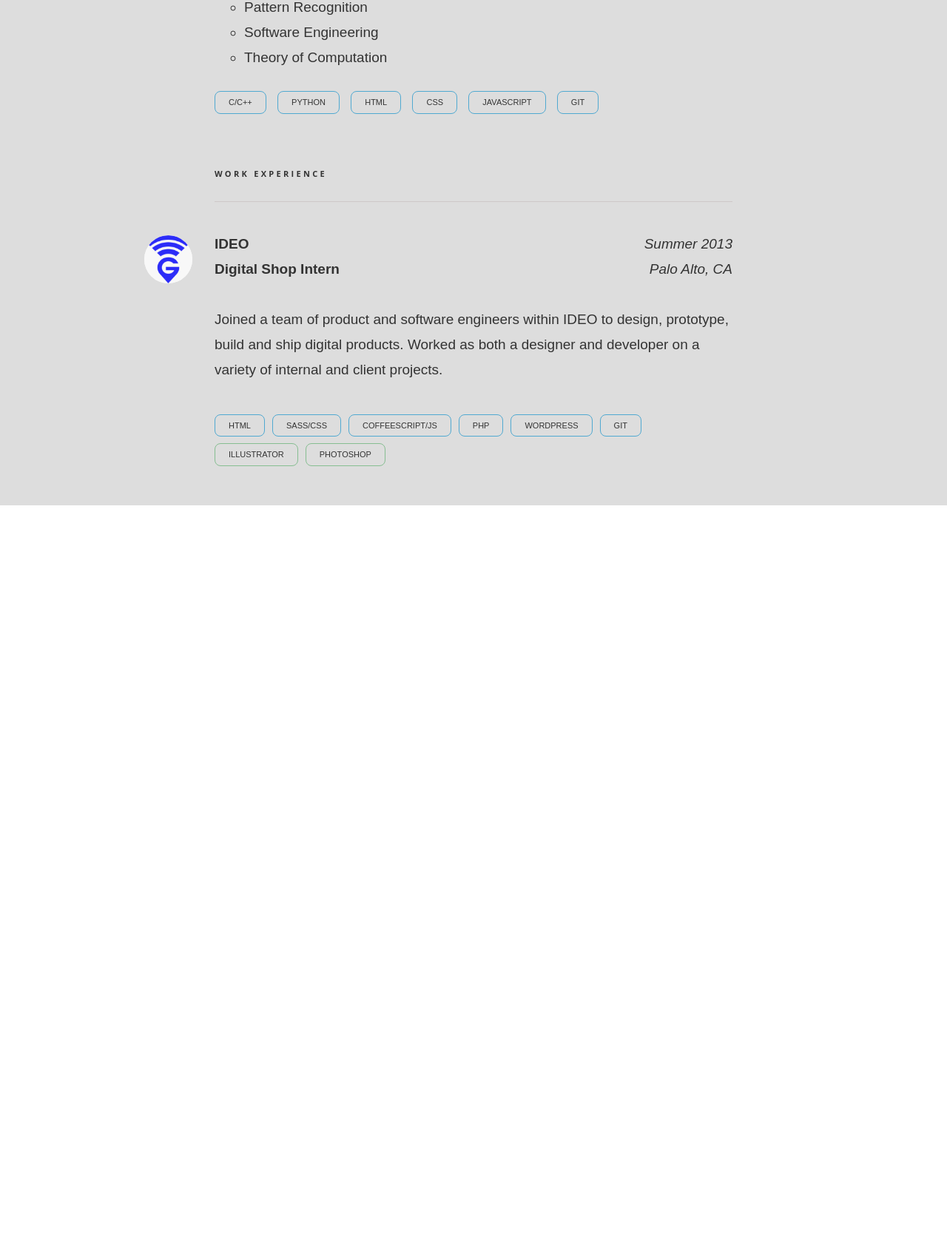
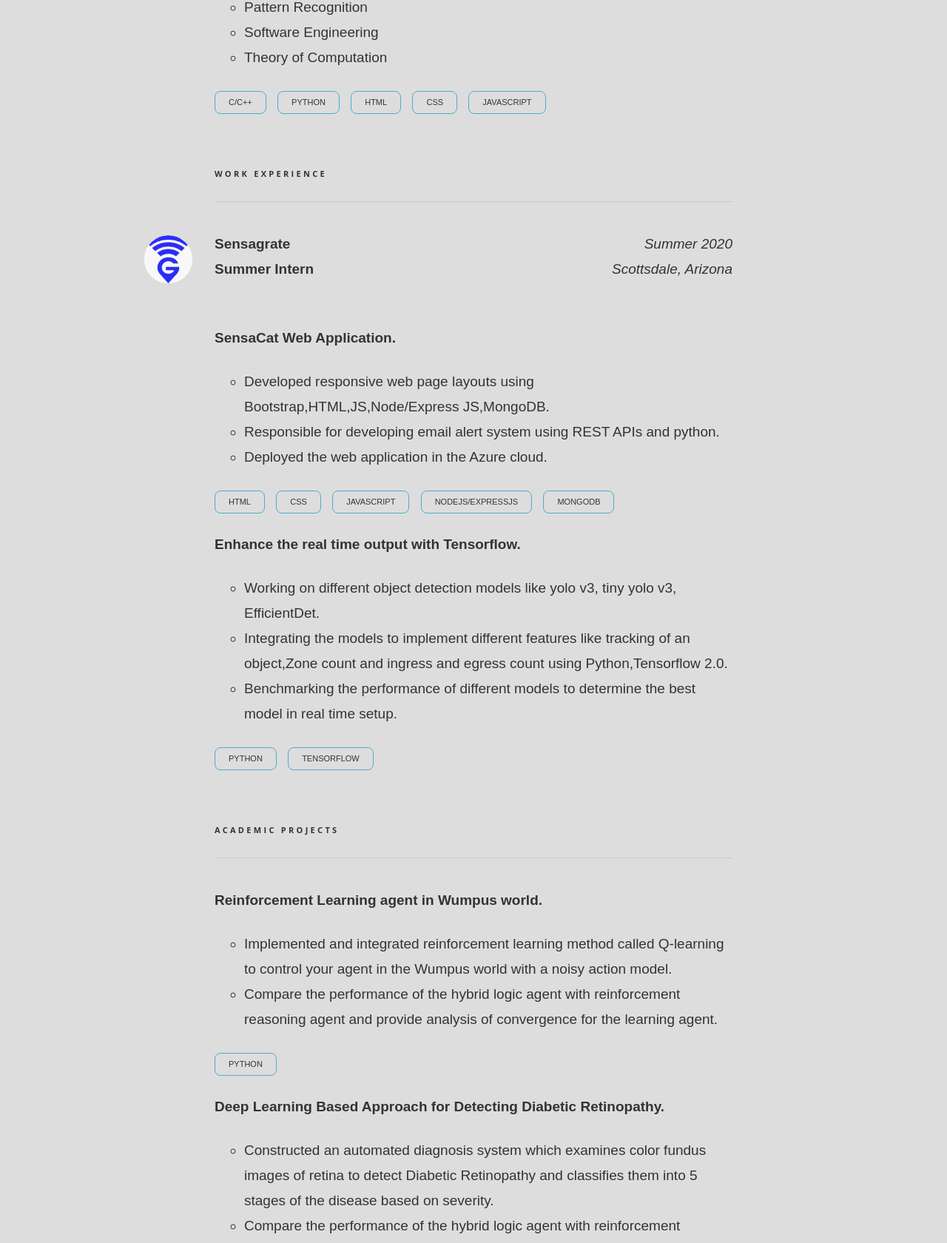
Before and after one commit to sudini-akshitha/PersonalWebsite, a plain HTML site: page index.html in a window 1280 px wide. Shown: the part 1120-2800 px from the top of the page at 74% size. Before the commit the page ends 1803 px from the top, so only its background shows below. Drawn offline with Linux system fonts and the light colour scheme.

Commit message:
Updated Projects

```diff
--- a/index.html
+++ b/index.html
@@ -7,13 +7,14 @@
     <link rel="icon" href="images/favicon.ico">
   </head>
   <body>
-    <!-- Résumé -->
+    <!-- Resume -->
 		<div id="resume">
 			<div class="inner">
 				<p class="tagline">Resume</p>
+				<!--  Education  -->
 				<p class="section-tagline" style="text-align:left;">Education</p>
 				<p>
-					<a target="_blank" href="http://usc.edu/"><img class="icon" src="images/asulogo.png"></a><b>Arizona State University</b>
+					<a target="_blank" href="http://asu.edu/"><img class="icon" src="images/asulogo.png"></a><b>Arizona State University</b>
 					<span class="right"><i>2019 - 2021</i></span><br><b>Computer Science, Master of Science (M.S).</b>
 					<span class="right"><i>Tempe, AZ</i></span><br><br>
 						Relevant Coursework:<br>
@@ -30,12 +31,12 @@
 					<span class="skill">HTML</span>
 					<span class="skill">CSS</span>
 					<span class="skill">JavaScript</span>
-					<span class="skill">Git</span>
+
 				<p></p>
 				<br>
-				<!-- Résumé : Education : Sorbonne -->
+
 				<p>
-					<a target="_blank" href="http://www.english.paris-sorbonne.fr/%E2%80%8E"><img class="icon" src="images/nitc.png"></a><b>National Institute of Technology,Calicut</b>
+					<a target="_blank" href=""><img class="icon" src="images/nitc.png"></a><b>National Institute of Technology,Calicut</b>
 					<span class="right"><i>2015-2019</i></span><br>
 					<b>Computer Science, Bachelor of Technology (B.Tech).</b>
 					<span class="right"><i>Kerala,India</i></span><br><br>
@@ -58,22 +59,97 @@
 					<span class="skill">HTML</span>
 					<span class="skill">CSS</span>
 					<span class="skill">JavaScript</span>
-					<span class="skill">Git</span>
+
 				<p></p>
 				<br>
 
-				<!-- Résumé : Work Experience -->
+				<!--  Work Experience -->
 				<p class="section-tagline" style="text-align:left;">Work Experience</p>
 
-				<!-- Résumé : Work Experience : IDEO -->
+
 				<p>
-					<a target="_blank" href="http://www.ideo.com/"><img class="icon" src="images/sensagrate.png"></a><b>IDEO</b>
-					<span class="right"><i>Summer 2013</i></span><br>
-					<b>Digital Shop Intern</b>
-					<span class="right"><i>Palo Alto, CA</i></span><br><br>
-						Joined a team of product and software engineers within IDEO to
-					design, prototype, build and ship digital products. Worked as both a designer and developer on a variety of internal and client projects.<br><br>
-					<span class="skill">HTML</span><span class="skill">SASS/CSS</span><span class="skill">CoffeeScript/JS</span><span class="skill">PHP</span><span class="skill">WordPress</span><span class="skill">Git</span><span class="skill design">Illustrator</span><span class="skill design">Photoshop</span>
+					<a target="_blank" href=""><img class="icon" src="images/sensagrate.png"></a><b>Sensagrate</b>
+					<span class="right"><i>Summer 2020</i></span><br>
+					<b>Summer Intern</b>
+					<span class="right"><i>Scottsdale, Arizona</i></span><br><br>
+
+
+
+					<h4>SensaCat Web Application.</h4>
+						<ul style="list-style:circle;">
+									<li>Developed responsive web page layouts using Bootstrap,HTML,JS,Node/Express JS,MongoDB. </li>
+									<li>Responsible for developing email alert system using REST APIs and python.</li>
+									<li>Deployed the web application in the Azure cloud.</li>
+
+								</ul>
+					<span class="skill">HTML</span>
+					<span class="skill">CSS</span>
+					<span class="skill">JavaScript</span>
+					<span class="skill">NodeJS/ExpressJS</span>
+					<span class="skill">MongoDB</span>
+
+					<h4>Enhance the real time output with Tensorflow.</h4>
+						<ul style="list-style:circle;">
+									<li>Working on different object detection models like yolo v3, tiny yolo v3, EfficientDet. </li>
+									<li>Integrating the models to implement different features like tracking of an object,Zone count and ingress and egress count using Python,Tensorflow 2.0.</li>
+									<li>Benchmarking the performance of different models to determine the best model in real time setup.</li>
+
+								</ul>
+					<span class="skill">Python</span>
+					<span class="skill">Tensorflow</span>
+
+
+
+				</p>
+				<br>
+
+
+
+				<!--  Academic Projects -->
+				<p class="section-tagline" style="text-align:left;">Academic Projects</p>
+
+
+				<p>
+					<h4>Reinforcement Learning agent in Wumpus world.</h4>
+						<ul style="list-style:circle;">
+									<li>Implemented and integrated reinforcement learning method called Q-learning  to control your agent in the Wumpus world with a noisy action model.</li>
+									<li>Compare the performance of the hybrid logic agent with reinforcement reasoning agent and provide analysis of convergence for the learning agent.</li>
+
+								</ul>
+					<span class="skill">Python</span>
+
+<h4>Deep Learning Based Approach for Detecting Diabetic Retinopathy.</h4>
+						<ul style="list-style:circle;">
+									<li>Constructed an automated diagnosis system which examines color fundus images of retina to detect Diabetic Retinopathy and classifies them into 5 stages of the disease based on severity.
+</li>
+									<li>Compare the performance of the hybrid logic agent with reinforcement reasoning agent and provide analysis of convergence for the learning agent.</li>
+
+								</ul>
+					<span class="skill">Python</span>
+
+
+
+
+					<h4>Student Portal System.</h4>
+						<ul style="list-style:circle;">
+									<li>Designed a Student Portal System website and also mobile application by implementing the procedures such as drawing UML diagrams, preparing SRS, SDD and then implementation and testing. </li>
+								</ul>
+					<span class="skill">HTML</span>
+					<span class="skill">CSS</span>
+					<span class="skill">JavaScript</span>
+					<span class="skill">PHP</span>
+					<span class="skill">MY SQL</span>
+
+
+					<h4>Experimental Operating System.</h4>
+						<ul style="list-style:circle;">
+									<li>Built an OS from scratch using the tools provided such as compilers for user application, kernel applications. </li>
+									<li>Implemented a simplified version of Process Management system, Scheduler, Interrupts and System Calls. Improved upon the tools being used to build the OS.
+
+</li>
+
+								</ul>
+
 				</p>
 				<br>
 
```
